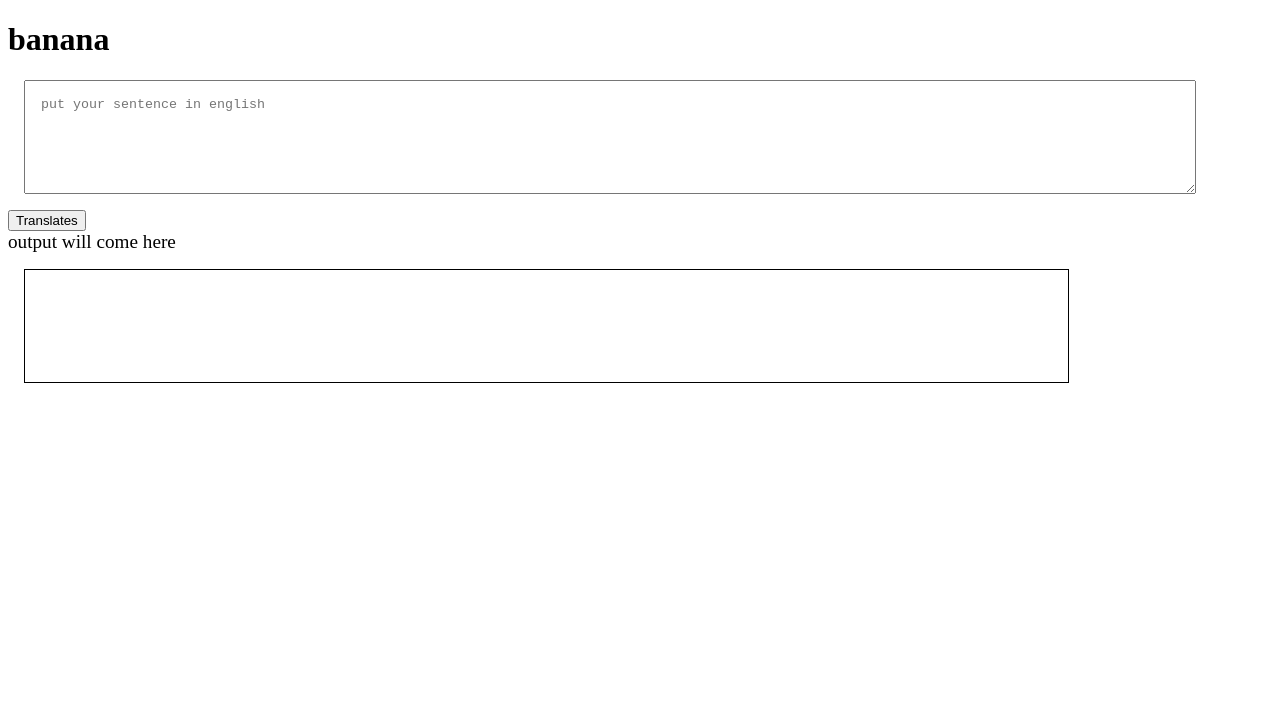
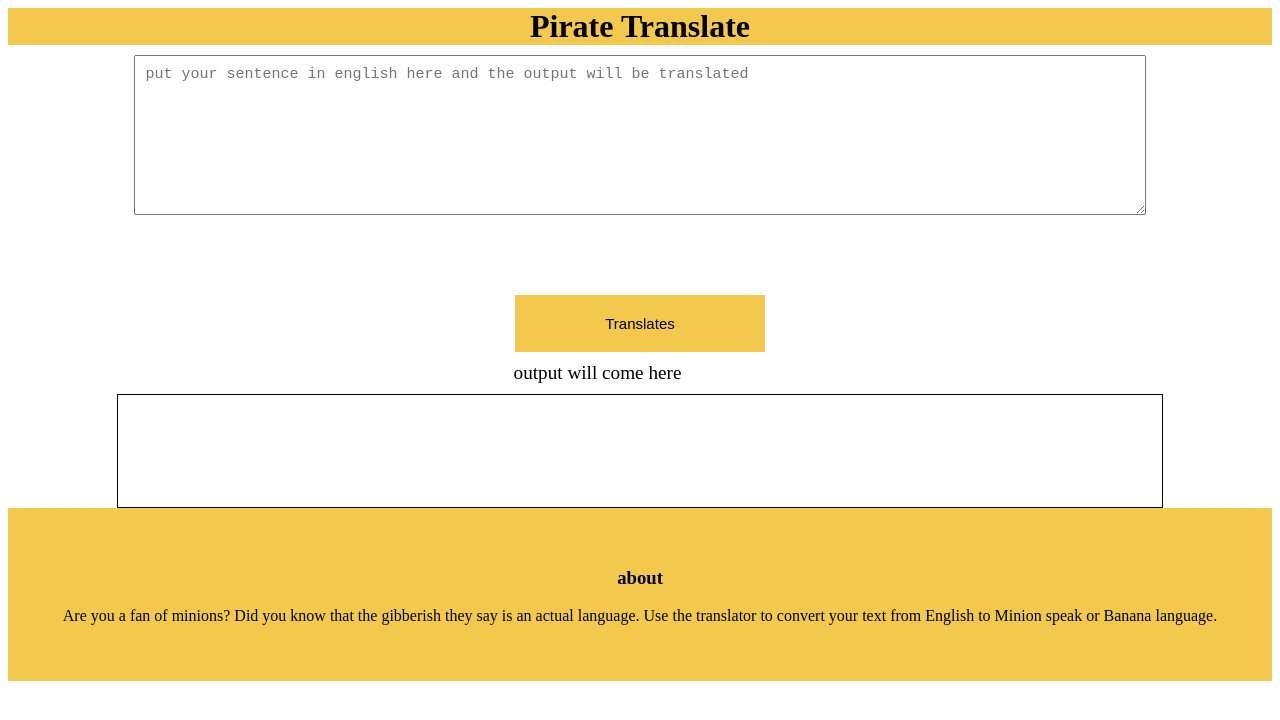
Before and after one commit to chinz14/banana, a plain HTML site: page index.html in a window 1280 px wide. Drawn offline with Linux system fonts and the light colour scheme.

Commit message:
complete:update

```diff
--- a/app.js
+++ b/app.js
@@ -3,7 +3,7 @@ var translate=document.querySelector("#click");
 var txtinput = document.querySelector("#txt-input");
 var outputdiv = document.querySelector("#output");
 
-serverurl="		https://api.funtranslations.com/translate/braille.json";
+serverurl="https://api.funtranslations.com/translate/braille.json";
 
 
 function getTranslationurl(text){
--- /dev/null
+++ b/banana.css
@@ -0,0 +1,65 @@
+
+
+
+
+#txt-input{
+    margin-top: 10px;
+    margin-bottom: 30px;
+    font-size: 15px;
+    padding: 10px;
+    margin: auto;
+    width: 80%;
+    height: 20vh;
+    display: block;
+}
+
+#click{
+    padding: 20px 40px;
+    background-color: #F2C94C;
+    border: none;
+    width: 250px;
+    font-size: 15px;
+    cursor: pointer;
+     margin:auto;
+    margin-top: 10vh;
+    display: block;
+}
+
+#hh{
+
+}
+
+#output{
+    font-size: 15px;
+    padding: 4px;
+    margin-top: 5px;
+    border: 1px solid black;
+    background-color: white;
+    color: black;
+    height: 15vh;
+    margin-bottom: 15px;
+}
+
+
+.bg{
+    background-color: #F2C94C;
+    margin: auto;
+    margin-bottom: 10px;
+    text-align: center;
+}
+
+#footer{
+    background-color: #F2C94C;
+    padding: 40px;
+    text-align: center;
+}
+.out{
+    padding: 10px;
+    width: 20%;
+    display: block;
+    margin:auto;
+  }
+
+#footer  p {
+    margin-top: 8px;
+}
--- a/index.html
+++ b/index.html
@@ -1,33 +1,39 @@
-<!DOCTYPE html>
-<html lang="en">
-<head>
+
     <meta charset="UTF-8">
     <meta http-equiv="X-UA-Compatible" content="IE=edge">
     <meta name="viewport" content="width=device-width, initial-scale=1.0">
     <title>Document</title>
+    <link rel="stylesheet" href="banana.css">
     <style>
-        textarea{
-            width: 90%;
-            display: block;
-            margin: 1rem;
-            height: 10vh;
-            padding: 1rem;
-        }
+
         #output{
             border: 1px solid black;
             height: 10vh;
             width: 80%;
-            margin: 1rem;
+            margin: auto;
             padding: 1rem;
+            display: block;
         }
     </style>
+    <title>Banana Speak</title>
+    <link rel="stylesheet" href="style.css"/>
 </head>
-<body>
-    <h1>banana</h1>
-    <textarea  id="txt-input" placeholder="put your sentence in english"></textarea>
+<body >
+    <h1 class="bg">Pirate Translate</h1>
+    <textarea  id="txt-input" placeholder="put your sentence in english here and the output will be translated "></textarea>
     <button id="click">Translates</button>
-    <div style="font-size: larger;">output will come here</div>
+    <div class="out" style="font-size: larger;">output will come here </div>
     <div id="output"></div>
     <script src="app.js" type="text/javascript"></script>
+    <header id="header">
+    </header>
+
+    <footer id="footer">
+        <h3>about</h3>
+        <p>Are you a fan of minions? Did you know that the gibberish they say is an actual language. Use the translator to convert your text from English to Minion speak or Banana language.</p>
+    </footer>
+
+
+    <script type="text/javascript" src="app.js"></script>
 </body>
 </html>
```
